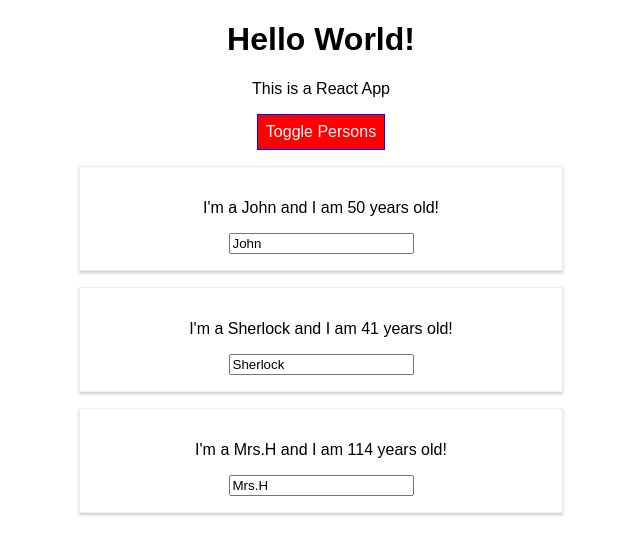
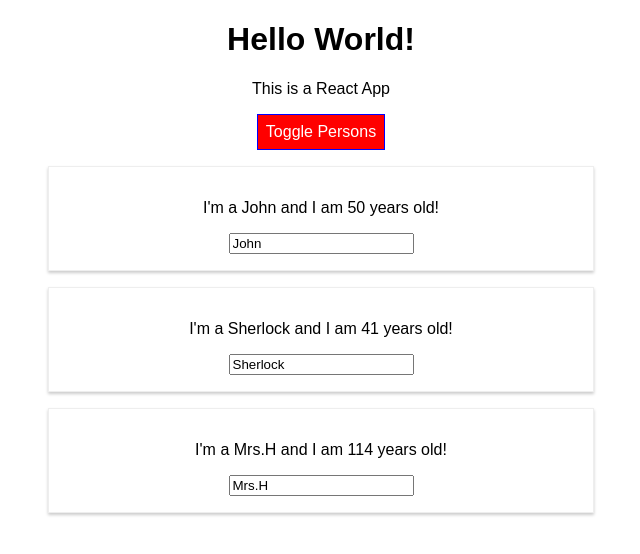
Before and after one commit to EmberLynn/react-practice-project, a React (Create React App) app: page / in a window 1280 px wide. Both pictures are taken after a click on the button "Toggle Persons". Shown: the top 554 px of the page, without its empty margins (319-959 px from the left). Built offline with nearby package versions, Linux system fonts and the light colour scheme.

Commit message:
Using styled from styled-components

```diff
--- a/src/App.js
+++ b/src/App.js
@@ -1,6 +1,6 @@
 import React, { Component } from 'react';
 import './App.css';
-import Radium, { StyleRoot } from 'radium';
+//import Radium, { StyleRoot } from 'radium';
 import Person from './Person/Person';
 
 class App extends Component {
@@ -109,7 +109,7 @@
     }
 
     return (
-      <StyleRoot>
+      //<StyleRoot>
         <div className="App">
           <h1>Hello World!</h1>
           <p className={classes.join(' ')}>This is a React App</p>
@@ -118,9 +118,10 @@
             onClick={this.togglePersonsHandler}>Toggle Persons</button>
           {persons}
         </div>
-      </StyleRoot>
+      //</StyleRoot>
     );
   }
 }
 
-export default Radium(App);
+//export default Radium(App);
+export default App;
--- a/src/Person/Person.css
+++ b/src/Person/Person.css
@@ -1,4 +1,4 @@
-.Person {
+/* .Person {
     width: 40%;
     margin: 16px auto;
     border: 1px solid #eee;
@@ -6,3 +6,9 @@
     padding: 16px;
     text-align: center;
 }
+
+@media (min-width) {
+    .Person {
+        width: 450px;
+    }
+} */
--- a/src/Person/Person.js
+++ b/src/Person/Person.js
@@ -1,19 +1,36 @@
 import React from 'react';
-import Radium from 'radium';
-import './Person.css';
+//import Radium from 'radium';
+import styled from 'styled-components';
+//import './Person.css';
+
+const StyledDiv = styled.div`
+    width: 40%;
+    margin: 16px auto;
+    border: 1px solid #eee;
+    box-shadow: 0 2px 3px #ccc;
+    padding: 16px;
+    text-align: center;
+
+    @media (min-width) {
+        width: 450px;
+    }
+`
 
 const person = (props) => {
-    const style = {
-        '@media (min-width: 500px)' : {
-            width: '450px'
-        }
-    };
+    // const style = {
+    //     '@media (min-width: 500px)' : {
+    //         width: '450px'
+    //     }
+    // };
     return (
-        <div className = "Person" style={style}>
+        //<div className = "Person" style={style}>
+        <StyledDiv>
             <p onClick={props.click}>I'm a {props.name} and I am {props.age} years old! {props.children}</p>
             <input type="text" onChange={props.changed} value={props.name}/>
-        </div>
+        </StyledDiv>
+        //</div>
     )
 }
 
-export default Radium(person);
+//export default Radium(person);
+export default person;
```
